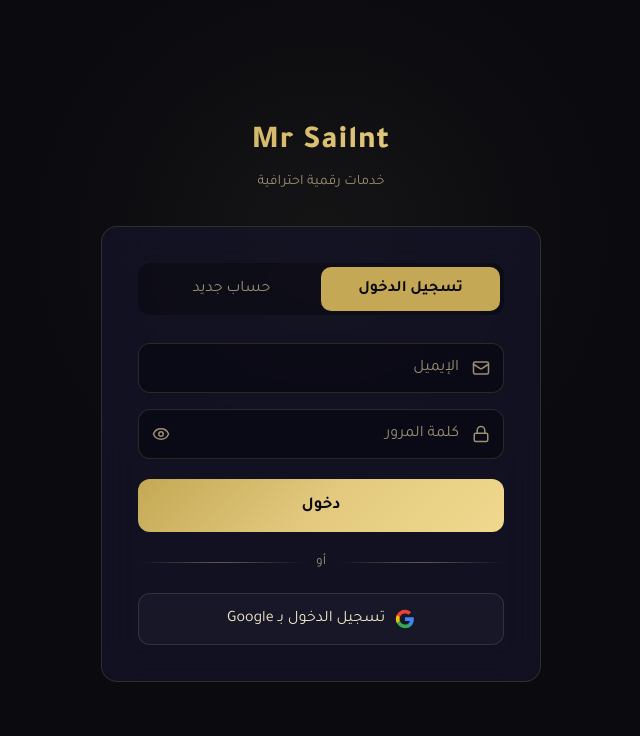
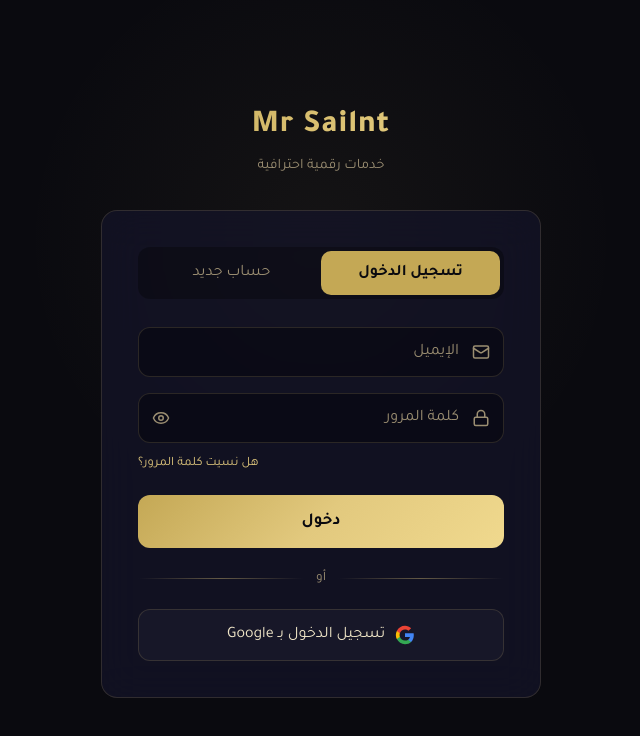
Before and after one commit to Far3on1/Mr-Sailnt, a Next.js app: page /auth in a window 1280 px wide. Shown: the top 736 px of the page, without its empty margins (358-998 px from the left). Built offline with nearby package versions, Linux system fonts and the light colour scheme; no server answers.

Commit message:
Feat: implement forgot password option with password reset email link

```diff
--- a/src/app/auth/page.tsx
+++ b/src/app/auth/page.tsx
@@ -9,17 +9,33 @@ import toast from 'react-hot-toast';
 import Link from 'next/link';
 
 export default function AuthPage() {
-  const [mode, setMode] = useState<'login' | 'register'>('login');
+  const [mode, setMode] = useState<'login' | 'register' | 'forgot_password'>('login');
   const [name, setName] = useState('');
   const [email, setEmail] = useState('');
   const [password, setPassword] = useState('');
   const [showPass, setShowPass] = useState(false);
   const [loading, setLoading] = useState(false);
-  const { loginWithEmail, registerWithEmail, loginWithGoogle } = useAuth();
+  const { loginWithEmail, registerWithEmail, loginWithGoogle, resetPassword } = useAuth();
   const router = useRouter();
 
   const handleSubmit = async (e: React.FormEvent) => {
     e.preventDefault();
+
+    if (mode === 'forgot_password') {
+      if (!email) return toast.error('من فضلك أدخل البريد الإلكتروني');
+      setLoading(true);
+      try {
+        await resetPassword(email);
+        toast.success('تم إرسال رابط إعادة تعيين كلمة المرور إلى بريدك الإلكتروني ✉️');
+        setMode('login');
+      } catch (err: any) {
+        toast.error('حدث خطأ، يرجى التأكد من صحة البريد الإلكتروني');
+      } finally {
+        setLoading(false);
+      }
+      return;
+    }
+
     if (!email || !password) return toast.error('من فضلك أدخل جميع البيانات');
     if (mode === 'register' && !name) return toast.error('أدخل اسمك');
     if (password.length < 6) return toast.error('كلمة المرور 6 أحرف على الأقل');
@@ -73,7 +89,13 @@ export default function AuthPage() {
         </Link>
 
         <div className="glass-card" style={{ padding: '36px' }}>
-          {/* Tabs */}
+          {/* Tabs / Header */}
+          {mode === 'forgot_password' ? (
+            <div style={{ textAlign: 'center', marginBottom: '24px' }}>
+              <h3 style={{ fontSize: '1.25rem', fontWeight: 700, color: 'var(--gold)' }}>إعادة تعيين كلمة المرور</h3>
+              <p style={{ color: 'var(--text-secondary)', fontSize: '0.85rem', marginTop: '6px' }}>أدخل بريدك الإلكتروني لإرسال رابط إعادة التعيين</p>
+            </div>
+          ) : (
             <div style={{ display: 'flex', background: 'rgba(0,0,0,0.3)', borderRadius: '12px', padding: '4px', marginBottom: '28px' }}>
               {(['login', 'register'] as const).map(m => (
                 <button key={m} onClick={() => setMode(m)} style={{
@@ -89,6 +111,7 @@ export default function AuthPage() {
                 </button>
               ))}
             </div>
+          )}
 
           <form onSubmit={handleSubmit} style={{ display: 'flex', flexDirection: 'column', gap: '16px' }}>
             {mode === 'register' && (
@@ -101,6 +124,8 @@ export default function AuthPage() {
               <Mail size={18} style={{ position: 'absolute', right: '14px', top: '50%', transform: 'translateY(-50%)', color: 'var(--text-secondary)' }} />
               <input className="input-gold" type="email" placeholder="الإيميل" value={email} onChange={e => setEmail(e.target.value)} style={{ paddingRight: '44px' }} />
             </div>
+
+            {mode !== 'forgot_password' && (
               <div style={{ position: 'relative' }}>
                 <Lock size={18} style={{ position: 'absolute', right: '14px', top: '50%', transform: 'translateY(-50%)', color: 'var(--text-secondary)' }} />
                 <input className="input-gold" type={showPass ? 'text' : 'password'} placeholder="كلمة المرور" value={password} onChange={e => setPassword(e.target.value)} style={{ paddingRight: '44px', paddingLeft: '44px' }} />
@@ -108,10 +133,33 @@ export default function AuthPage() {
                   {showPass ? <EyeOff size={18} /> : <Eye size={18} />}
                 </button>
               </div>
+            )}
+
+            {mode === 'login' && (
+              <div style={{ textAlign: 'left', marginTop: '-8px' }}>
+                <button
+                  type="button"
+                  onClick={() => setMode('forgot_password')}
+                  style={{ background: 'none', border: 'none', color: 'var(--gold)', fontSize: '0.8rem', cursor: 'pointer', fontFamily: 'var(--font-tajawal), sans-serif' }}
+                >
+                  هل نسيت كلمة المرور؟
+                </button>
+              </div>
+            )}
 
             <button className="btn-gold" type="submit" disabled={loading} style={{ marginTop: '4px', fontSize: '1.05rem', padding: '14px' }}>
-              {loading ? '...' : mode === 'login' ? 'دخول' : 'إنشاء حساب'}
+              {loading ? '...' : mode === 'login' ? 'دخول' : mode === 'register' ? 'إنشاء حساب' : 'إرسال رابط استعادة المرور'}
             </button>
+
+            {mode === 'forgot_password' && (
+              <button
+                type="button"
+                onClick={() => setMode('login')}
+                style={{ width: '100%', padding: '10px', background: 'none', border: 'none', color: 'var(--text-secondary)', cursor: 'pointer', fontSize: '0.9rem', fontFamily: 'var(--font-tajawal), sans-serif' }}
+              >
+                ← العودة لتسجيل الدخول
+              </button>
+            )}
           </form>
 
           <div style={{ display: 'flex', alignItems: 'center', gap: '12px', margin: '20px 0' }}>
--- a/src/context/AuthContext.tsx
+++ b/src/context/AuthContext.tsx
@@ -11,6 +11,7 @@ import {
   signOut,
   updateProfile,
   sendEmailVerification,
+  sendPasswordResetEmail,
 } from 'firebase/auth';
 import { doc, setDoc, getDoc, serverTimestamp } from 'firebase/firestore';
 import { auth, db } from '@/lib/firebase';
@@ -36,6 +37,7 @@ interface AuthContextType {
   loginWithGoogle: () => Promise<void>;
   logout: () => Promise<void>;
   resendVerification: () => Promise<void>;
+  resetPassword: (email: string) => Promise<void>;
 }
 
 const AuthContext = createContext<AuthContextType | null>(null);
@@ -114,10 +116,14 @@ export function AuthProvider({ children }: { children: React.ReactNode }) {
     }
   };
 
+  const resetPassword = async (email: string) => {
+    await sendPasswordResetEmail(auth, email);
+  };
+
   const isAdmin = userData?.role === 'admin' || user?.email === ADMIN_EMAIL;
 
   return (
-    <AuthContext.Provider value={{ user, userData, loading, isAdmin, loginWithEmail, registerWithEmail, loginWithGoogle, logout, resendVerification }}>
+    <AuthContext.Provider value={{ user, userData, loading, isAdmin, loginWithEmail, registerWithEmail, loginWithGoogle, logout, resendVerification, resetPassword }}>
       {children}
     </AuthContext.Provider>
   );
```
Lines whose indentation alone changed are shown as unchanged.
